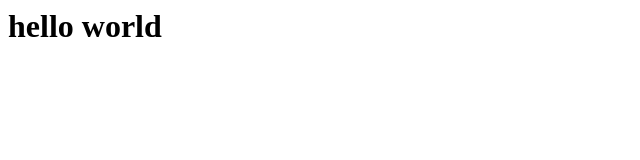
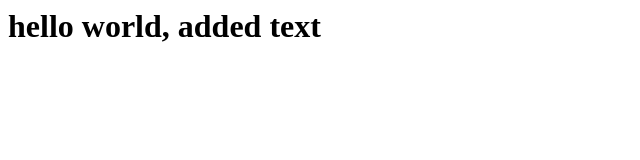
Before and after one commit to patrickesguerra/sample2, a plain HTML site: page index.html in a window 1280 px wide. Shown: the whole page, without its empty margins (0-640 px from the left). Drawn offline with Linux system fonts and the light colour scheme.

Commit message:
Added text

```diff
--- a/index.html
+++ b/index.html
@@ -1,3 +1,3 @@
 <h1>
-hello world
+hello world, added text
 <h1>
```
